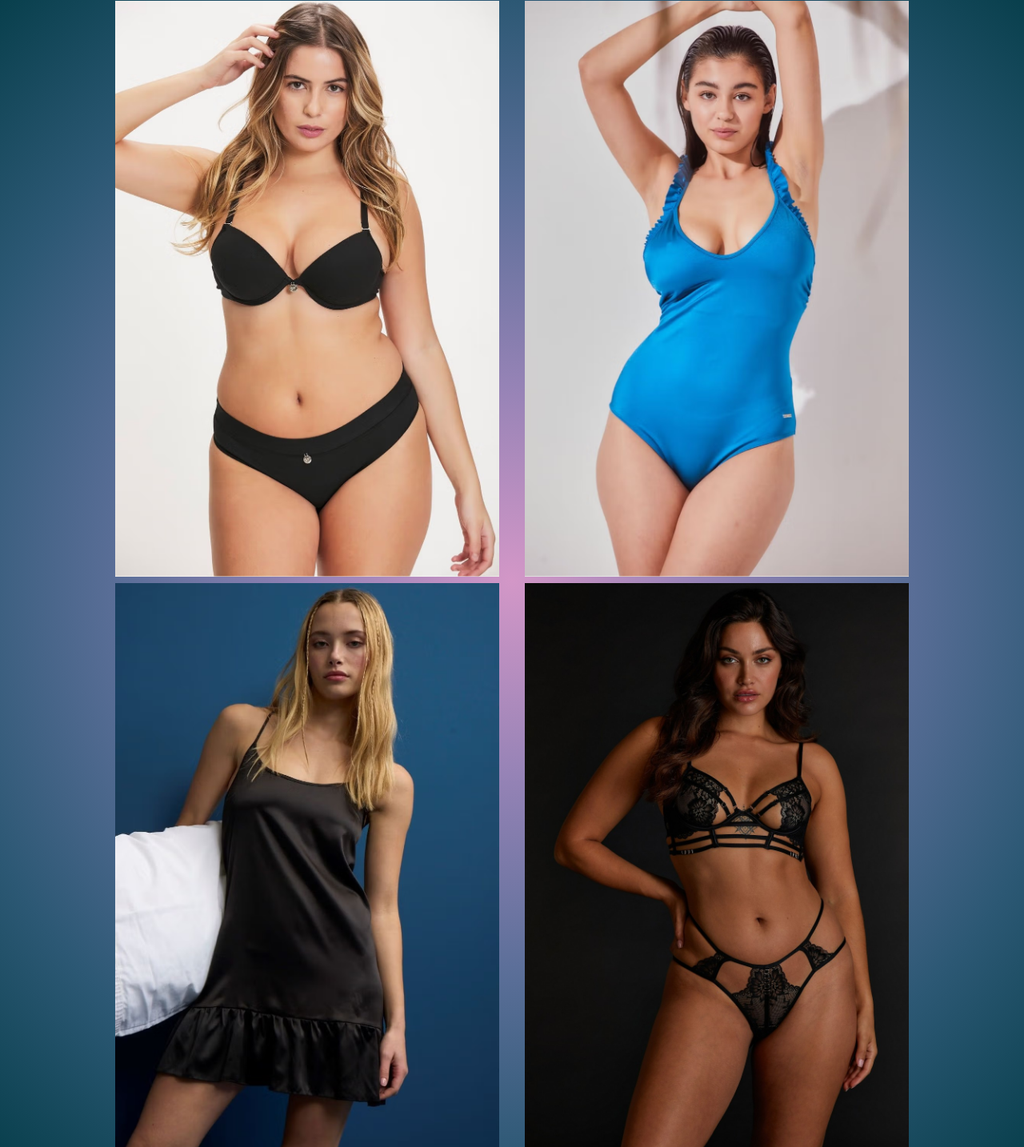
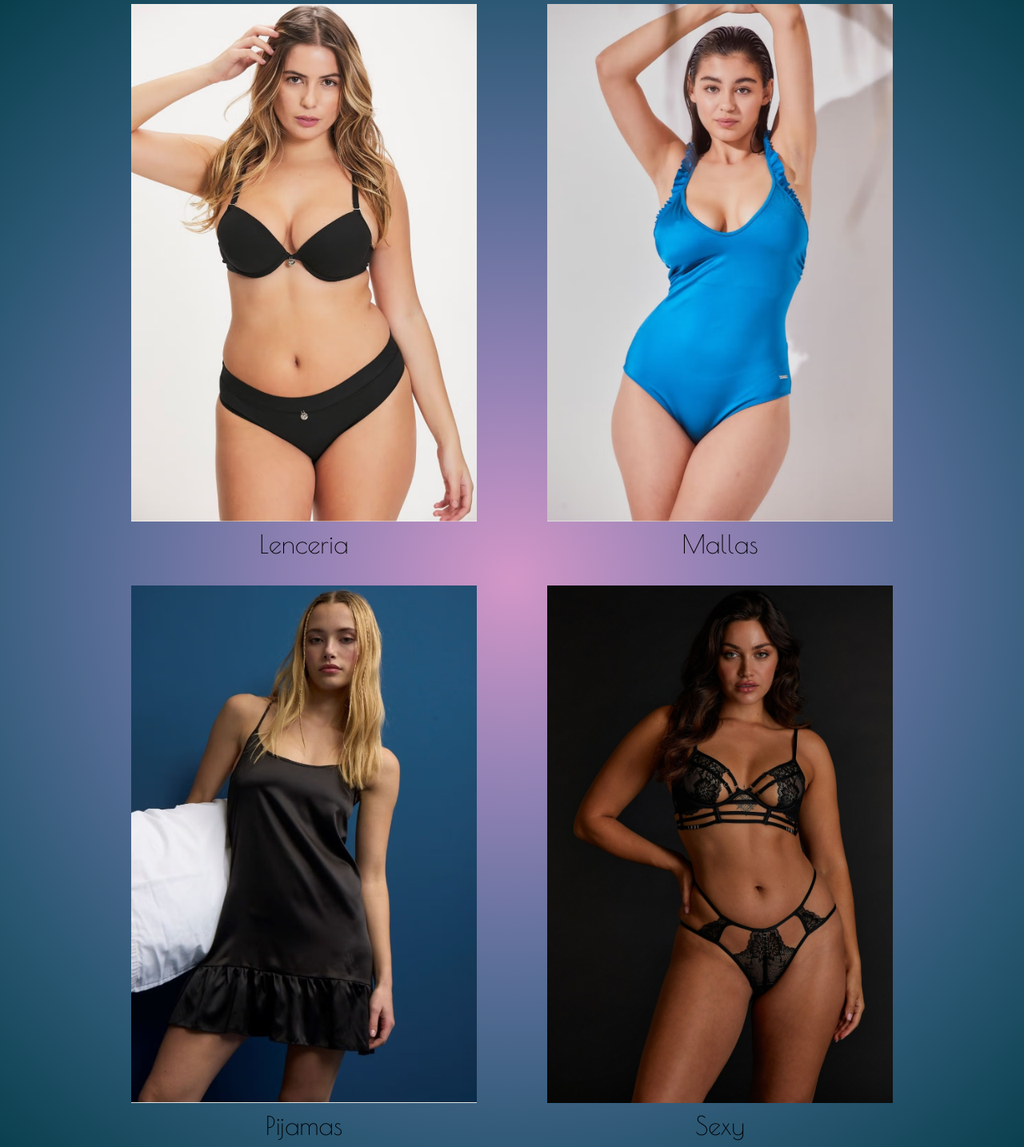
Before and after one commit to CiroGil/Bahiana.lz.Lenceria_GilCiro, a website: page index.html in a window 1280 px wide. Shown: the part 147-1581 px from the top of the page at 80% size. Drawn offline with nearby package versions, Linux system fonts and the light colour scheme.

Commit message:
Se modifican estilos del index, se agrega hover

```diff
--- a/index.html
+++ b/index.html
@@ -12,7 +12,7 @@
     <link rel="icon" href="Favicon.ico">
 </head>
 
-<body>
+<body class="bg-dark">
 <!-- ENCABEZADO -->
     <header class="container-fluid fondo_header">
         <div class="row">
@@ -96,17 +96,20 @@
    <main class="contenido_pagina_principal">
         <div class="container">
             <div class="row justify-content-center">
-                <div class="col-12 col-sm-12 col-md-12 col-lg-6 col-xl-6 contenedor_galeria_img">
-                    <a href="./pages/lenceria.html"><img class="p-1 img_galeria" src="./asesst/img/Galeria_Lenceria_Index_1.jpg" alt="ImagenLenceria"></a>
+                <div class="col-12 col-sm-12 col-md-12 col-lg-6 col-xl-6 m-1 text-center contenedor_galeria_img">
+                    <a class="text-decoration-none" href="./pages/lenceria.html"><img class="p-1 img_galeria" src="./asesst/img/Galeria_Lenceria_Index_1.jpg" alt="ImagenLenceria">
+                    <p class="parrafo_img">Lenceria</p></a>
                 </div>
-                <div class="col-12 col-sm-12 col-md-12 col-lg-6 col-xl-6 contenedor_galeria_img">
-                    <a href="./pages/mallas.html"><img class="p-1 img_galeria" src="./asesst/img/Galeria_Mallas_Index_2.jpg" alt="ImagenMallas"></a>
+                <div class="col-12 col-sm-12 col-md-12 col-lg-6 col-xl-6 m-1 text-center contenedor_galeria_img">
+                    <a class="text-decoration-none" href="./pages/mallas.html"><img class="p-1 img_galeria" src="./asesst/img/Galeria_Mallas_Index_2.jpg" alt="ImagenMallas">
+                    <p class="parrafo_img">Mallas</p></a>
                 </div>
-                <div class="col-12 col-sm-12 col-md-12 col-lg-6 col-xl-6 contenedor_galeria_img">
-                    <a href="./pages/pijamas.html"><img class="p-1 img_galeria" src="./asesst/img/Galeria_Pijamas_Index_3.jpg" alt="ImagenPijamas"></a>
+                <div class="col-12 col-sm-12 col-md-12 col-lg-6 col-xl-6 m-1 text-center contenedor_galeria_img">
+                    <a class="text-decoration-none" href="./pages/pijamas.html"><img class="p-1 img_galeria" src="./asesst/img/Galeria_Pijamas_Index_3.jpg" alt="ImagenPijamas"> <p class="parrafo_img">Pijamas</p></a>
                 </div>
-                <div class="col-12 col-sm-12 col-md-12 col-lg-6 col-xl-6 contenedor_galeria_img">
-                    <a href="./pages/sexy.html"><img class="p-1 img_galeria" src="./asesst/img/Galeria_Sexy_Index_4.jpg" alt="ImagenSexy"></a>
+                <div class="col-12 col-sm-12 col-md-12 col-lg-6 col-xl-6 m-1 text-center contenedor_galeria_img">
+                    <a class="text-decoration-none" href="./pages/sexy.html"><img class="p-1 img_galeria" src="./asesst/img/Galeria_Sexy_Index_4.jpg" alt="ImagenSexy">
+                    <p class="parrafo_img">Sexy</p></a>
                 </div>
             </div>
         </div>
--- a/scss/_main.scss
+++ b/scss/_main.scss
@@ -1,4 +1,5 @@
 
 .contenido_pagina_principal{background-image:map-get($colores, g1);
-    .contenedor_galeria_img{width: 100vw;
-        .img_galeria{max-width: 100%}}}
+    .contenedor_galeria_img{width: 100vw;&:hover{background-color:map-get($colores, b2)}
+        .img_galeria{max-width: 90%};
+        .parrafo_img{@include anclas(2em); color:black;}}}
--- a/scss/_variables.scss
+++ b/scss/_variables.scss
@@ -6,4 +6,5 @@ $colores:(
     n1:black,
     n2:rgba(0, 0, 0, 0.5),
     b1:whitesmoke,
+    b2:rgba(245, 245, 245, 0.3),
     g1:radial-gradient(circle, #d397c7, #9683b6, #5c6f99, #2c5874, #083f4c));
```
Also changed, not shown: asesst/img/Galeria_Sexy_Index_4_PNG.png (added), css/style.css.
